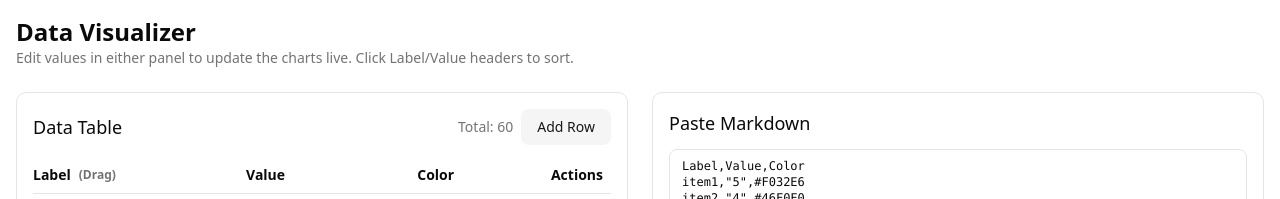
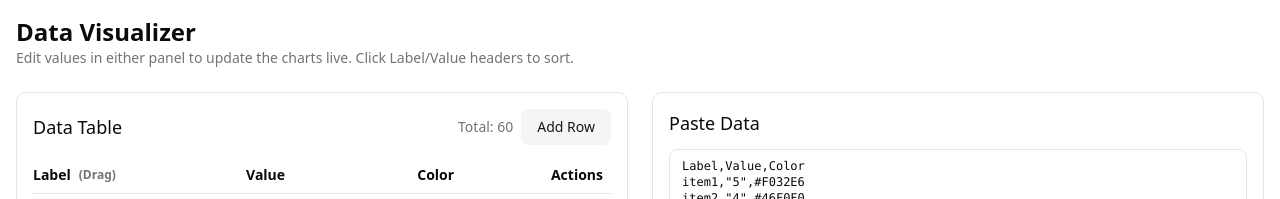
Before and after one commit to s1n-c0s/FastChart, a React (Vite) app: page / in a window 1280 px wide. Shown: the top 199 px of the page. Built offline with nearby package versions, Linux system fonts and the light colour scheme.

Commit message:
= Paste Data

```diff
--- a/src/components/DataVisualizer.tsx
+++ b/src/components/DataVisualizer.tsx
@@ -604,7 +604,7 @@ export default function DataVisualizer() {
         {/* --- Right Panel: Markdown Input --- */}
         <div className="rounded-lg border p-4">
           <div className="flex items-center justify-between mb-3">
-              <h2 className="text-lg font-medium">Paste Markdown</h2>
+              <h2 className="text-lg font-medium">Paste Data</h2>
           </div>
           <div className="grid grid-cols-1 gap-3">
             <textarea
```
